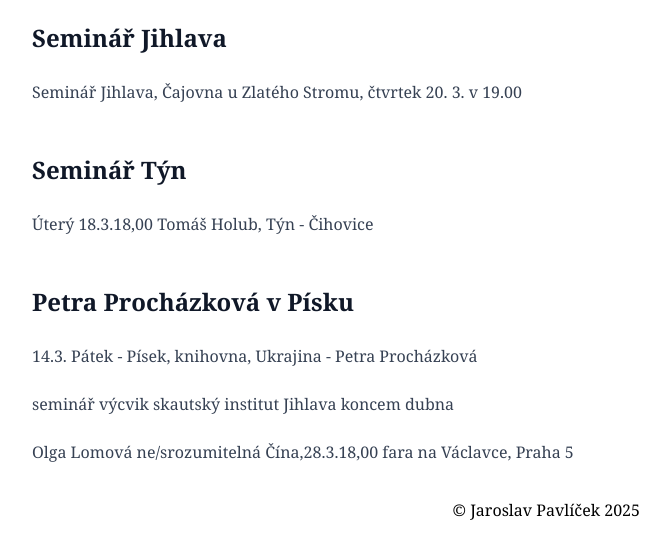
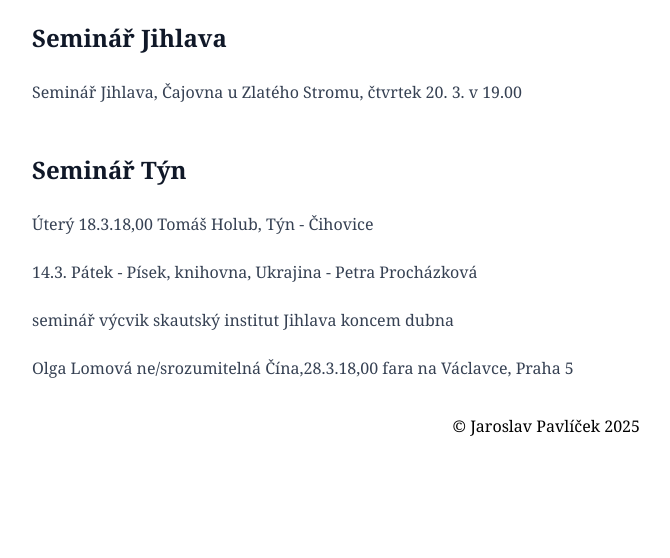
Before and after one commit to valekjo/jaroslav-pavlicek.cz, an Astro site: page /aktuality in a window 1280 px wide. Shown: the part 130-688 px from the top of the page, without its empty margins (304-974 px from the left). Built offline with nearby package versions, Linux system fonts and the light colour scheme; Astro itself is replaced by a stand-in of ours.

Commit message:
Update aktuality.md

```diff
--- a/src/pages/aktuality.md
+++ b/src/pages/aktuality.md
@@ -12,8 +12,6 @@ Seminář Jihlava, Čajovna u Zlatého Stromu, čtvrtek 20. 3. v 19.00
 
 Úterý 18.3.18,00 Tomáš Holub, Týn - Čihovice
 
-## Petra Procházková v Písku
-
 14.3. Pátek - Písek, knihovna, Ukrajina - Petra Procházková
 
 seminář výcvik skautský institut Jihlava koncem dubna
```
